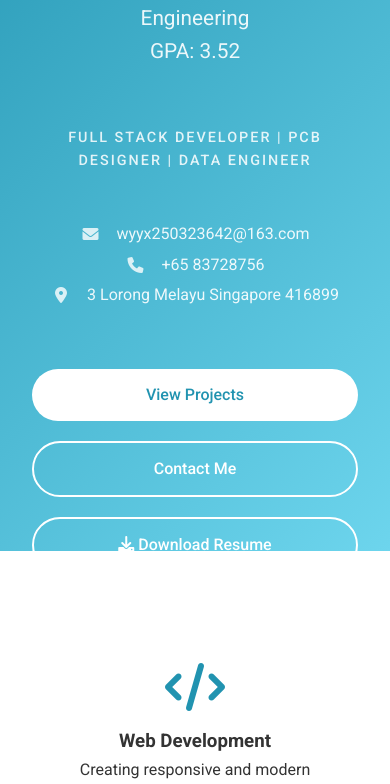
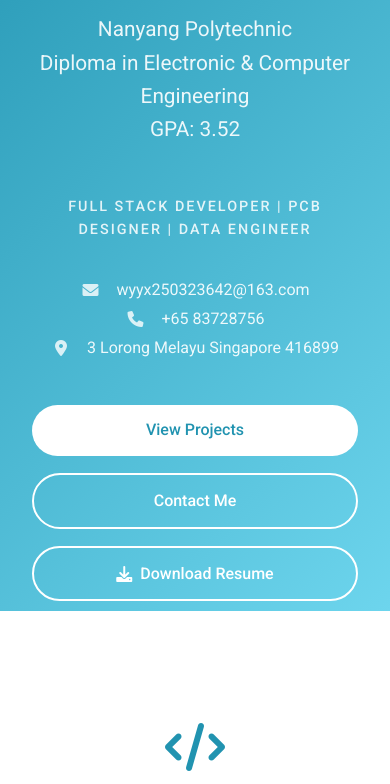
Before and after one commit to yorhagengyue/Liu.github.io, a plain HTML site: page index.html in a window 390 px wide. Shown: the part 293-1077 px from the top of the page. Drawn offline with Linux system fonts and the light colour scheme.

Commit message:
Update style.css

```diff
--- a/styles/style.css
+++ b/styles/style.css
@@ -19,6 +19,7 @@
 }
 
 body {
+    padding-top: 60px; /* 为固定导航栏留出空间 */
     font-family: 'Roboto', sans-serif;
     line-height: 1.6;
     color: var(--text-color);
@@ -32,15 +33,16 @@ body {
     width: 100%;
     background: rgba(255, 255, 255, 0.95);
     backdrop-filter: blur(10px);
-    padding: 0.2rem 0;
+    padding: 0.5rem 0;
     box-shadow: 0 2px 4px rgba(0,0,0,0.1);
     z-index: 1000;
+    height: 60px; /* 固定导航栏高度 */
 }
 
 .nav-content {
     max-width: 1200px;
     margin: 0 auto;
-    padding: 0.2rem;
+    padding: 0.5rem;
     display: flex;
     justify-content: center;
     gap: 1.5rem;
@@ -52,13 +54,13 @@ body {
     font-weight: 500;
     transition: color 0.3s;
     position: relative;
-    padding: 0.2rem 0.5rem;
+    padding: 0.5rem 1rem;
 }
 
 .nav-content a::after {
     content: '';
     position: absolute;
-    bottom: 10px;
+    bottom: -2px;
     left: 50%;
     width: 0;
     height: 2px;
@@ -83,13 +85,13 @@ body {
 
 /* 英雄区域 */
 .hero {
-    min-height: 90vh;
+    min-height: calc(80vh - 60px); /* 减去导航栏高度 */
     background: linear-gradient(135deg, var(--gradient-start), var(--gradient-end));
     position: relative;
     overflow: hidden;
     display: flex;
     align-items: center;
-    padding: 4rem 0 2rem;
+    padding: 2rem 0 1.5rem;
 }
 
 .hero::before {
@@ -112,7 +114,7 @@ body {
     animation: fadeInUp 1s ease-out forwards;
     display: flex;
     flex-direction: column;
-    gap: 0.8rem;
+    gap: 0.5rem;
 }
 
 .profile-img {
@@ -126,7 +128,7 @@ body {
 /* 内容容器 */
 .container {
     max-width: 1200px;
-    margin: 80px auto 0;
+    margin: 0 auto;
     padding: 2rem;
     height: 100%;
     overflow-y: auto;
@@ -525,8 +527,8 @@ footer {
 }
 
 .hero-content h2.name {
-    font-size: 2.8rem;
-    margin-bottom: 0.5rem;
+    font-size: 2.5rem;
+    margin-bottom: 0.3rem;
     animation: fadeInUp 1s ease-out 0.3s forwards;
     opacity: 0;
     line-height: 1.1;
@@ -551,22 +553,22 @@ footer {
 }
 
 .hero-content .education {
-    font-size: 1.2rem;
-    margin: 0.8rem 0;
+    font-size: 1.1rem;
+    margin: 0.5rem 0;
     animation: fadeInUp 1s ease-out 0.4s forwards;
     opacity: 0;
-    line-height: 1.4;
+    line-height: 1.3;
     text-align: left;
     color: rgba(255, 255, 255, 0.95);
     font-weight: 400;
-    padding-left: 15px;
-    border-left: 3px solid rgba(255, 255, 255, 0.3);
+    padding-left: 12px;
+    border-left: 2px solid rgba(255, 255, 255, 0.3);
 }
 
 .hero-content .subtitle {
     text-align: left;
-    font-size: 1.1rem;
-    margin: 0.8rem 0;
+    font-size: 1rem;
+    margin: 0.5rem 0;
     opacity: 0;
     animation: fadeInUp 1s ease-out 0.5s forwards;
     letter-spacing: 2px;
@@ -607,17 +609,17 @@ footer {
     }
 
     .hero-content h2.name {
-        font-size: 2.5rem;
+        font-size: 2.3rem;
     }
 
     .hero-content .education {
-        font-size: 1.2rem;
+        font-size: 1.1rem;
     }
 }
 
 @media (max-width: 992px) {
     .hero {
-        padding: 4rem 0 2rem;
+        padding: 3rem 0 1.5rem;
     }
 
     .hero-content {
@@ -625,43 +627,43 @@ footer {
     }
 
     .hero-content h2.name {
-        font-size: 2.2rem;
+        font-size: 2rem;
     }
 
     .hero-content .education {
-        font-size: 1.1rem;
-        margin: 0.6rem 0;
+        font-size: 1rem;
+        margin: 0.4rem 0;
     }
 
     .hero-content .subtitle {
-        font-size: 1.1rem;
+        font-size: 1rem;
     }
 }
 
 @media (max-width: 768px) {
     .hero {
-        padding: 3.5rem 1rem 2rem;
+        padding: 3rem 1rem 1.5rem;
         min-height: auto;
     }
 
     .hero-content {
         width: 100%;
-        padding: 1.5rem;
+        padding: 1rem;
         text-align: center;
         align-items: center;
     }
 
     .hero-content h2.name {
-        font-size: 2rem;
+        font-size: 1.8rem;
         text-align: center;
     }
 
     .hero-content .education {
-        font-size: 1rem;
+        font-size: 0.9rem;
         text-align: center;
         border-left: none;
         padding: 0;
-        margin: 0.5rem 0;
+        margin: 0.3rem 0;
     }
 
     .hero-content .subtitle {
@@ -671,7 +673,7 @@ footer {
 
     .cta-buttons {
         justify-content: center;
-        margin-top: 1rem;
+        margin-top: 0.8rem;
     }
 
     .btn {
@@ -684,15 +686,15 @@ footer {
 
 @media (max-width: 480px) {
     .hero {
-        padding: 3rem 1rem 1.5rem;
+        padding: 2.5rem 1rem 1rem;
     }
 
     .hero-content {
-        padding: 1rem;
+        padding: 0.8rem;
     }
 
     .hero-content h2.name {
-        font-size: 1.8rem;
+        font-size: 1.6rem;
     }
 
     .hero-content .education {
@@ -719,7 +721,7 @@ footer {
 /* 确保内容容器在所有屏幕尺寸下都有合适的边距 */
 .container {
     max-width: 1200px;
-    margin: 80px auto 0;
+    margin: 0 auto;
     padding: 2rem;
     height: 100%;
     overflow-y: auto;
@@ -733,9 +735,9 @@ footer {
 }
 
 .cta-buttons {
-    margin-top: 1.5rem;
-    display: flex;
-    gap: 0.8rem;
+    margin-top: 1rem;
+    display: flex;
+    gap: 0.6rem;
     justify-content: flex-start;
     opacity: 0;
     animation: fadeInUp 1s ease-out 0.6s forwards;
@@ -969,7 +971,7 @@ footer {
 
 /* 添加项目页面的新样式 */
 .projects-section {
-    padding: 120px 0 60px;
+    padding: 60px 0;
 }
 
 .section-title {
@@ -1354,7 +1356,7 @@ footer {
 }
 
 .contact-info {
-    margin: 1rem 0;
+    margin: 0.8rem 0;
     opacity: 0;
     animation: fadeInUp 1s ease-out 0.6s forwards;
 }
@@ -1363,7 +1365,7 @@ footer {
     display: flex;
     align-items: center;
     gap: 1rem;
-    margin-bottom: 0.3rem;
+    margin-bottom: 0.2rem;
     color: rgba(255, 255, 255, 0.9);
     font-size: 1rem;
 }
@@ -1409,7 +1411,7 @@ footer {
 
 /* 联系页面样式 */
 .contact-section {
-    padding: 120px 0 60px;
+    padding: 60px 0;
 }
 
 .contact-info-grid {
@@ -2197,3 +2199,57 @@ footer {
         opacity: 1;
     }
 }
+
+/* 下载按钮样式 */
+.btn i {
+    margin-right: 8px;
+}
+
+.btn-secondary {
+    background: transparent;
+    border: 2px solid white;
+    color: white;
+    display: inline-flex;
+    align-items: center;
+    justify-content: center;
+}
+
+.btn-secondary:hover {
+    background: rgba(255, 255, 255, 0.1);
+    transform: translateY(-2px);
+    box-shadow: 0 5px 15px rgba(255, 255, 255, 0.2);
+}
+
+.cta-buttons {
+    margin-top: 1rem;
+    display: flex;
+    gap: 0.8rem;
+    justify-content: flex-start;
+    opacity: 0;
+    animation: fadeInUp 1s ease-out 0.6s forwards;
+    flex-wrap: wrap;
+}
+
+@media (max-width: 768px) {
+    .cta-buttons {
+        justify-content: center;
+        gap: 0.6rem;
+    }
+
+    .btn {
+        min-width: 160px;
+        text-align: center;
+    }
+}
+
+@media (max-width: 480px) {
+    .cta-buttons {
+        flex-direction: column;
+        width: 100%;
+    }
+
+    .btn {
+        width: 100%;
+        justify-content: center;
+    }
+}
```
